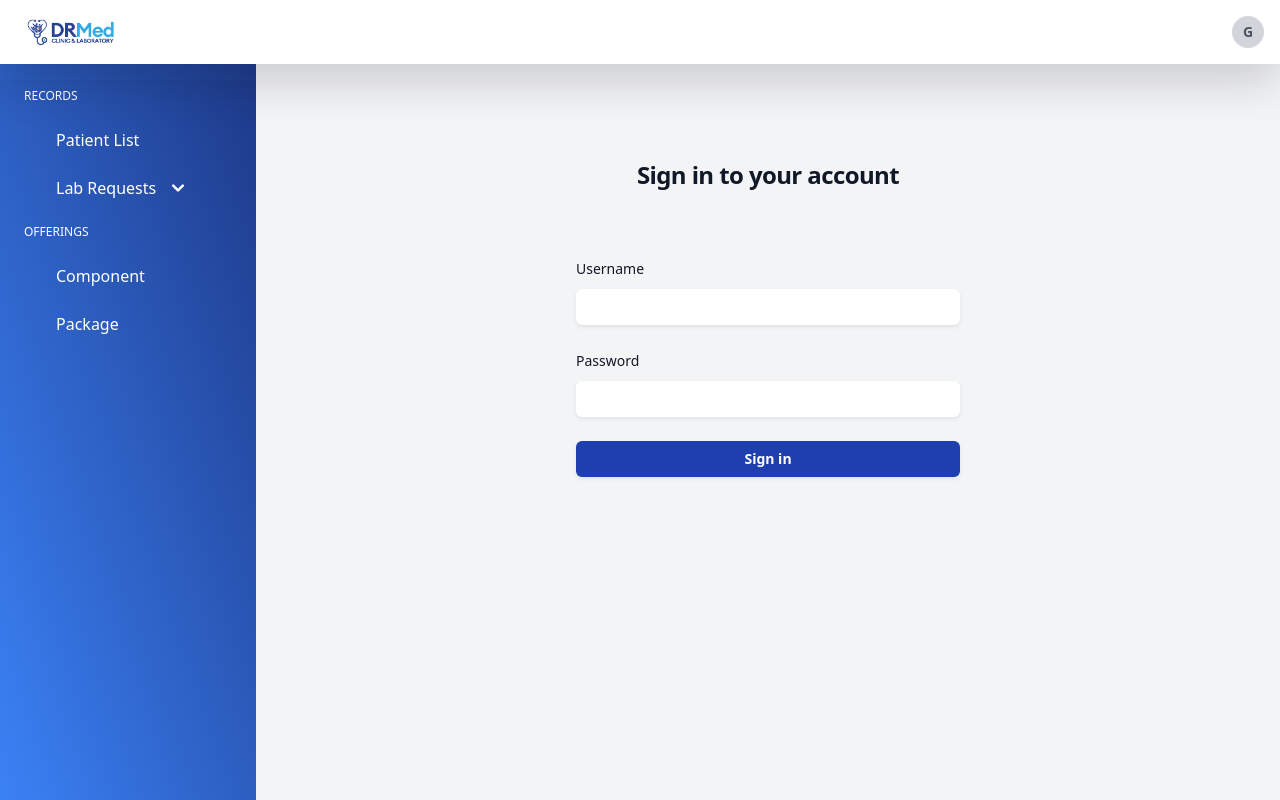
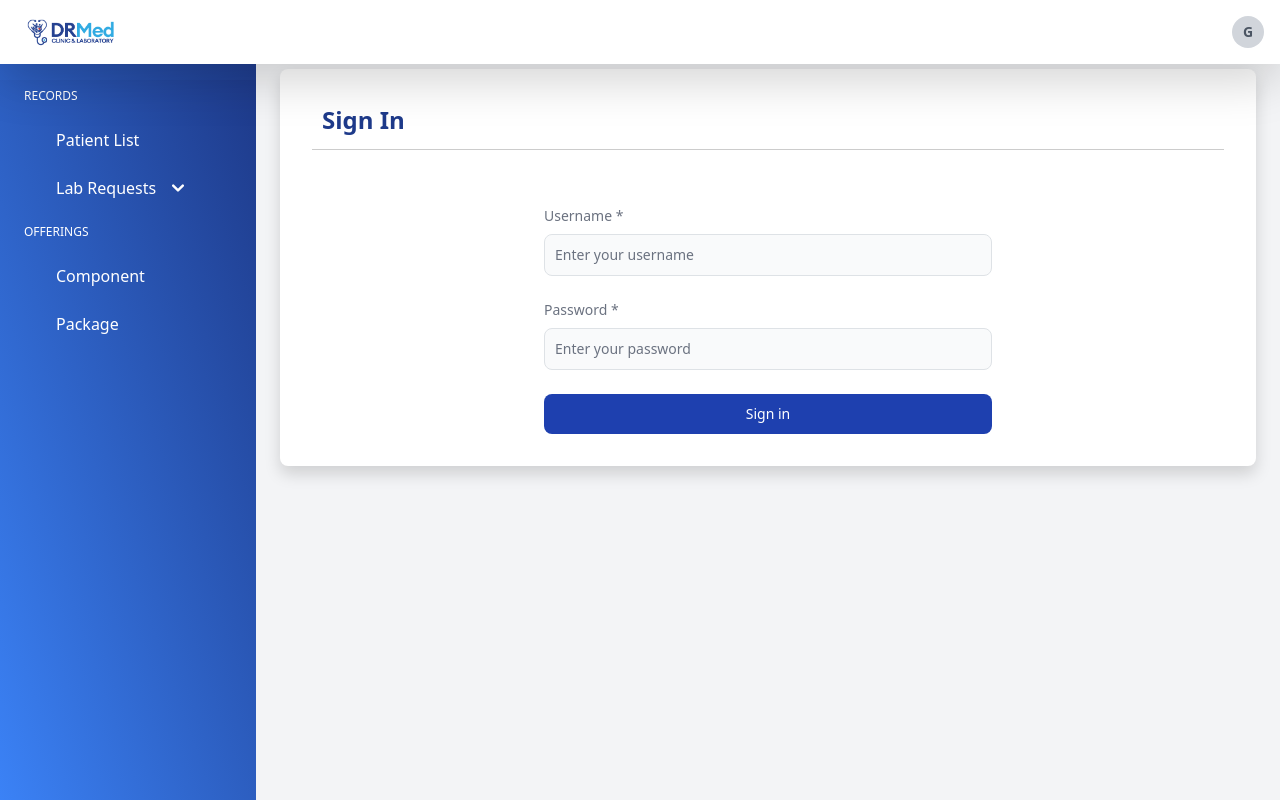
Before and after one commit to daveigh-abogado/drmedlab, a Django app: page /login/ in a window 1280 px wide. Run offline with Django 5.2, Linux system fonts and the light colour scheme; style sheets or scripts are compiled from the project's sources; some libraries are stand-ins or nearby versions.

Commit message:
Updated frontend for sign in

```diff
--- a/labreqsys/templates/labreqsys/login.html
+++ b/labreqsys/templates/labreqsys/login.html
@@ -2,39 +2,38 @@
 {% load static tailwind_tags %}
 
 {% block content %}
-<div class="flex min-h-full flex-col justify-center px-6 py-12 lg:px-8">
-    <div class="sm:mx-auto sm:w-full sm:max-w-sm">
-        <h2 class="mt-10 text-center text-2xl font-bold leading-9 tracking-tight text-gray-900">Sign in to your account</h2>
+<div class="w-full h-hug p-8 pt-6 bg-white rounded-m shadow inline-flex flex-col justify-start items-start gap-2 overflow-hidden">
+    <div class="self-stretch py-2.5 px-2.5 border-b border-black/20 inline-flex justify-center items-center gap-1.5">
+        <div class="flex-1 h-9 justify-center text-blue-900 text-mm font-semibold">Sign In</div>
     </div>
 
-    <div class="mt-10 sm:mx-auto sm:w-full sm:max-w-sm">
+    <div class="w-full max-w-md mx-auto mt-4">
         <form class="space-y-6" method="POST">
             {% csrf_token %}
             {% if error_message %}
-            <div class="bg-red-100 border border-red-400 text-red-700 px-4 py-3 rounded relative" role="alert">
+            <div class="bg-red-100 border border-red-400 text-red-700 px-4 py-3 rounded-lg relative" role="alert">
                 <span class="block sm:inline">{{ error_message }}</span>
             </div>
             {% endif %}
 
             <div>
-                <label for="username" class="block text-sm font-medium leading-6 text-gray-900">Username</label>
-                <div class="mt-2">
-                    <input id="username" name="username" type="text" required class="block w-full rounded-md border-0 py-1.5 text-gray-900 shadow-sm ring-1 ring-inset ring-gray-300 placeholder:text-gray-400 focus:ring-2 focus:ring-inset focus:ring-primary-600 sm:text-sm sm:leading-6">
-                </div>
+                <label for="username" class="block mb-2 text-left text-sm font-medium text-gray-500">Username *</label>
+                <input type="text" name="username" id="username" required
+                    class="bg-gray-50 border border-gray-300 text-gray-900 text-sm rounded-lg focus:ring-primary-600 focus:border-primary-600 block w-full p-2.5"
+                    placeholder="Enter your username">
             </div>
 
             <div>
-                <div class="flex items-center justify-between">
-                    <label for="password" class="block text-sm font-medium leading-6 text-gray-900">Password</label>
-                </div>
-                <div class="mt-2">
-                    <input id="password" name="password" type="password" required class="block w-full rounded-md border-0 py-1.5 text-gray-900 shadow-sm ring-1 ring-inset ring-gray-300 placeholder:text-gray-400 focus:ring-2 focus:ring-inset focus:ring-primary-600 sm:text-sm sm:leading-6">
-                </div>
+                <label for="password" class="block mb-2 text-left text-sm font-medium text-gray-500">Password *</label>
+                <input type="password" name="password" id="password" required
+                    class="bg-gray-50 border border-gray-300 text-gray-900 text-sm rounded-lg focus:ring-primary-600 focus:border-primary-600 block w-full p-2.5"
+                    placeholder="Enter your password">
             </div>
 
-            <div>
-                <button type="submit" class="flex w-full justify-center rounded-md bg-primary-700 px-3 py-1.5 text-sm font-semibold leading-6 text-white shadow-sm hover:bg-primary-800 focus-visible:outline focus-visible:outline-2 focus-visible:outline-offset-2 focus-visible:outline-primary-600">Sign in</button>
-            </div>
+            <button type="submit"
+                class="w-full justify-center text-white inline-flex items-center bg-primary-700 hover:bg-primary-800 focus:ring-4 focus:outline-none focus:ring-primary-300 font-medium rounded-lg text-sm px-5 py-2.5 text-center">
+                Sign in
+            </button>
         </form>
     </div>
 </div>
```
